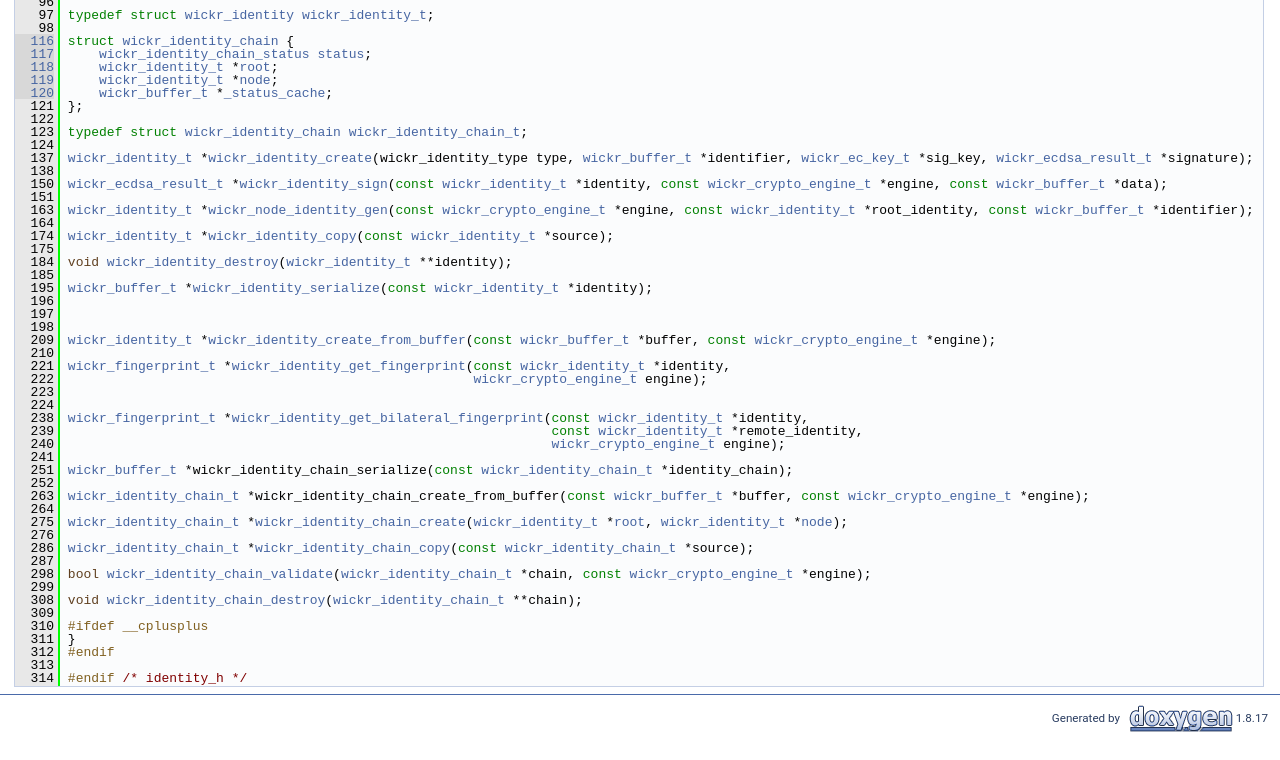
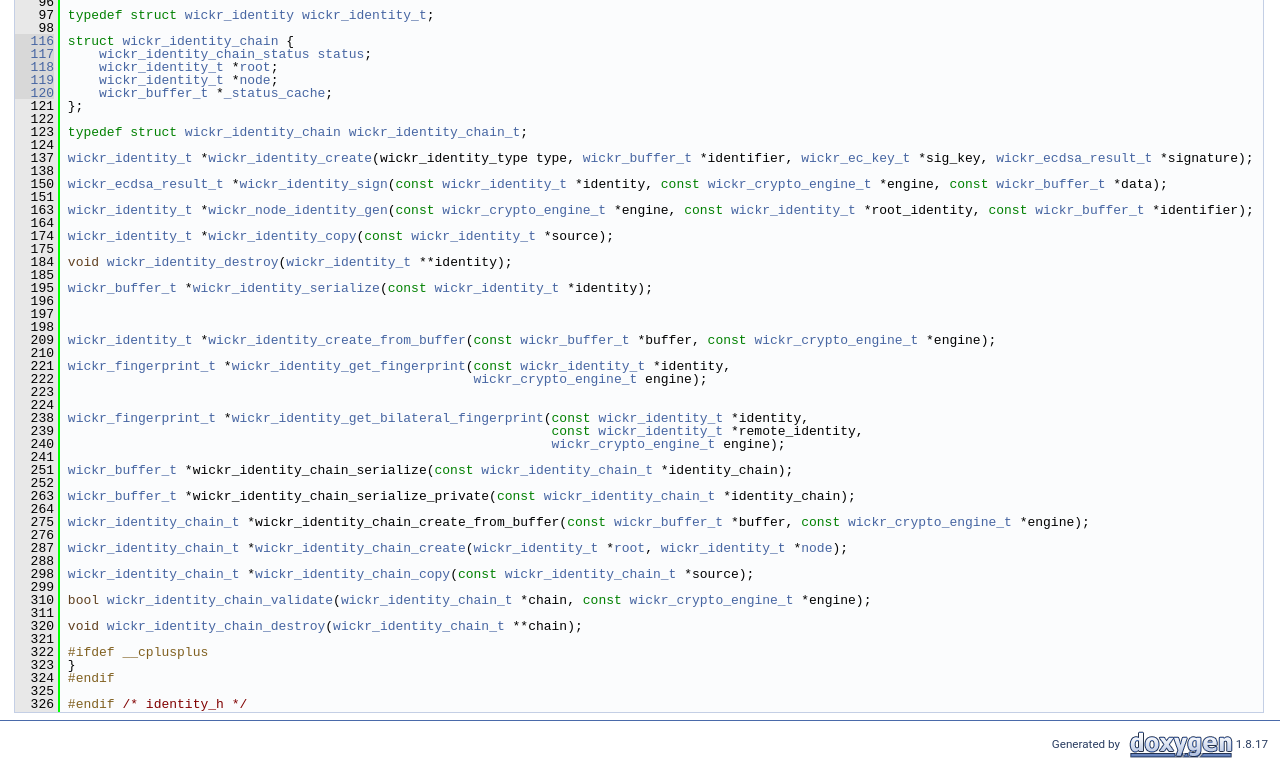
Before and after one commit to WickrInc/wickr-crypto-c, a website: page docs/html/identity_8h_source.html in a window 1280 px wide. Shown: the part 875-1635 px from the top of the page. Before the commit the page ends 1609 px from the top, so only its background shows below. Drawn offline with Linux system fonts and the light colour scheme.

Commit message:
Bump version to 1.13.1, update documentation

```diff
--- a/CMakeLists.txt
+++ b/CMakeLists.txt
@@ -7,7 +7,7 @@ project(WickrCryptoC)
 
 set(VERSION_MAJOR 1)
 set(VERSION_MINOR 13)
-set(VERSION_PATCH 0)
+set(VERSION_PATCH 1)
 
 set(VERSION_STRING ${VERSION_MAJOR}.${VERSION_MINOR}.${VERSION_PATCH} CACHE INTERNAL "")
 
--- a/docs/html/identity_8h_source.html
+++ b/docs/html/identity_8h_source.html
@@ -159,21 +159,23 @@ $(function() {
 <div class="line"><a name="l00241"></a><span class="lineno">  241</span>&#160;    </div>
 <div class="line"><a name="l00251"></a><span class="lineno">  251</span>&#160;<a class="code" href="structwickr__buffer.html">wickr_buffer_t</a> *wickr_identity_chain_serialize(<span class="keyword">const</span> <a class="code" href="structwickr__identity__chain.html">wickr_identity_chain_t</a> *identity_chain);</div>
 <div class="line"><a name="l00252"></a><span class="lineno">  252</span>&#160; </div>
-<div class="line"><a name="l00263"></a><span class="lineno">  263</span>&#160;<a class="code" href="structwickr__identity__chain.html">wickr_identity_chain_t</a> *wickr_identity_chain_create_from_buffer(<span class="keyword">const</span> <a class="code" href="structwickr__buffer.html">wickr_buffer_t</a> *buffer, <span class="keyword">const</span> <a class="code" href="structwickr__crypto__engine.html">wickr_crypto_engine_t</a> *engine);</div>
+<div class="line"><a name="l00263"></a><span class="lineno">  263</span>&#160;<a class="code" href="structwickr__buffer.html">wickr_buffer_t</a> *wickr_identity_chain_serialize_private(<span class="keyword">const</span> <a class="code" href="structwickr__identity__chain.html">wickr_identity_chain_t</a> *identity_chain);</div>
 <div class="line"><a name="l00264"></a><span class="lineno">  264</span>&#160; </div>
-<div class="line"><a name="l00275"></a><span class="lineno">  275</span>&#160;<a class="code" href="structwickr__identity__chain.html">wickr_identity_chain_t</a> *<a class="code" href="group__wickr__identity.html#ga79551385194ba6b044b676ce5c7400e6">wickr_identity_chain_create</a>(<a class="code" href="structwickr__identity.html">wickr_identity_t</a> *<a class="code" href="structwickr__identity__chain.html#a0982b1510591138e2e7d0546741bc6e0">root</a>, <a class="code" href="structwickr__identity.html">wickr_identity_t</a> *<a class="code" href="structwickr__identity__chain.html#a4343dae5f1c82057289c26e5c7bb1226">node</a>);</div>
+<div class="line"><a name="l00275"></a><span class="lineno">  275</span>&#160;<a class="code" href="structwickr__identity__chain.html">wickr_identity_chain_t</a> *wickr_identity_chain_create_from_buffer(<span class="keyword">const</span> <a class="code" href="structwickr__buffer.html">wickr_buffer_t</a> *buffer, <span class="keyword">const</span> <a class="code" href="structwickr__crypto__engine.html">wickr_crypto_engine_t</a> *engine);</div>
 <div class="line"><a name="l00276"></a><span class="lineno">  276</span>&#160; </div>
-<div class="line"><a name="l00286"></a><span class="lineno">  286</span>&#160;<a class="code" href="structwickr__identity__chain.html">wickr_identity_chain_t</a> *<a class="code" href="group__wickr__identity.html#gac9d708d340abcd0b54d87434b71d2d9e">wickr_identity_chain_copy</a>(<span class="keyword">const</span> <a class="code" href="structwickr__identity__chain.html">wickr_identity_chain_t</a> *source);</div>
-<div class="line"><a name="l00287"></a><span class="lineno">  287</span>&#160; </div>
-<div class="line"><a name="l00298"></a><span class="lineno">  298</span>&#160;<span class="keywordtype">bool</span> <a class="code" href="group__wickr__identity.html#ga3a4b103f6b03f82149a90f1b81c63456">wickr_identity_chain_validate</a>(<a class="code" href="structwickr__identity__chain.html">wickr_identity_chain_t</a> *chain, <span class="keyword">const</span> <a class="code" href="structwickr__crypto__engine.html">wickr_crypto_engine_t</a> *engine);</div>
+<div class="line"><a name="l00287"></a><span class="lineno">  287</span>&#160;<a class="code" href="structwickr__identity__chain.html">wickr_identity_chain_t</a> *<a class="code" href="group__wickr__identity.html#ga79551385194ba6b044b676ce5c7400e6">wickr_identity_chain_create</a>(<a class="code" href="structwickr__identity.html">wickr_identity_t</a> *<a class="code" href="structwickr__identity__chain.html#a0982b1510591138e2e7d0546741bc6e0">root</a>, <a class="code" href="structwickr__identity.html">wickr_identity_t</a> *<a class="code" href="structwickr__identity__chain.html#a4343dae5f1c82057289c26e5c7bb1226">node</a>);</div>
+<div class="line"><a name="l00288"></a><span class="lineno">  288</span>&#160; </div>
+<div class="line"><a name="l00298"></a><span class="lineno">  298</span>&#160;<a class="code" href="structwickr__identity__chain.html">wickr_identity_chain_t</a> *<a class="code" href="group__wickr__identity.html#gac9d708d340abcd0b54d87434b71d2d9e">wickr_identity_chain_copy</a>(<span class="keyword">const</span> <a class="code" href="structwickr__identity__chain.html">wickr_identity_chain_t</a> *source);</div>
 <div class="line"><a name="l00299"></a><span class="lineno">  299</span>&#160; </div>
-<div class="line"><a name="l00308"></a><span class="lineno">  308</span>&#160;<span class="keywordtype">void</span> <a class="code" href="group__wickr__identity.html#gadbddf6d49fddb2df103486970b3d564b">wickr_identity_chain_destroy</a>(<a class="code" href="structwickr__identity__chain.html">wickr_identity_chain_t</a> **chain);</div>
-<div class="line"><a name="l00309"></a><span class="lineno">  309</span>&#160; </div>
-<div class="line"><a name="l00310"></a><span class="lineno">  310</span>&#160;<span class="preprocessor">#ifdef __cplusplus</span></div>
-<div class="line"><a name="l00311"></a><span class="lineno">  311</span>&#160;}</div>
-<div class="line"><a name="l00312"></a><span class="lineno">  312</span>&#160;<span class="preprocessor">#endif</span></div>
-<div class="line"><a name="l00313"></a><span class="lineno">  313</span>&#160; </div>
-<div class="line"><a name="l00314"></a><span class="lineno">  314</span>&#160;<span class="preprocessor">#endif </span><span class="comment">/* identity_h */</span><span class="preprocessor"></span></div>
+<div class="line"><a name="l00310"></a><span class="lineno">  310</span>&#160;<span class="keywordtype">bool</span> <a class="code" href="group__wickr__identity.html#ga3a4b103f6b03f82149a90f1b81c63456">wickr_identity_chain_validate</a>(<a class="code" href="structwickr__identity__chain.html">wickr_identity_chain_t</a> *chain, <span class="keyword">const</span> <a class="code" href="structwickr__crypto__engine.html">wickr_crypto_engine_t</a> *engine);</div>
+<div class="line"><a name="l00311"></a><span class="lineno">  311</span>&#160; </div>
+<div class="line"><a name="l00320"></a><span class="lineno">  320</span>&#160;<span class="keywordtype">void</span> <a class="code" href="group__wickr__identity.html#gadbddf6d49fddb2df103486970b3d564b">wickr_identity_chain_destroy</a>(<a class="code" href="structwickr__identity__chain.html">wickr_identity_chain_t</a> **chain);</div>
+<div class="line"><a name="l00321"></a><span class="lineno">  321</span>&#160; </div>
+<div class="line"><a name="l00322"></a><span class="lineno">  322</span>&#160;<span class="preprocessor">#ifdef __cplusplus</span></div>
+<div class="line"><a name="l00323"></a><span class="lineno">  323</span>&#160;}</div>
+<div class="line"><a name="l00324"></a><span class="lineno">  324</span>&#160;<span class="preprocessor">#endif</span></div>
+<div class="line"><a name="l00325"></a><span class="lineno">  325</span>&#160; </div>
+<div class="line"><a name="l00326"></a><span class="lineno">  326</span>&#160;<span class="preprocessor">#endif </span><span class="comment">/* identity_h */</span><span class="preprocessor"></span></div>
 </div><!-- fragment --></div><!-- contents -->
 <div class="ttc" id="astructwickr__identity_html_a685dae977849c05c84ee4a0b10c9396d"><div class="ttname"><a href="structwickr__identity.html#a685dae977849c05c84ee4a0b10c9396d">wickr_identity::type</a></div><div class="ttdeci">wickr_identity_type type</div><div class="ttdef"><b>Definition:</b> identity.h:91</div></div>
 <div class="ttc" id="astructwickr__identity__chain_html_acee365b411eb4a7e7c68c115d60e166e"><div class="ttname"><a href="structwickr__identity__chain.html#acee365b411eb4a7e7c68c115d60e166e">wickr_identity_chain::status</a></div><div class="ttdeci">wickr_identity_chain_status status</div><div class="ttdef"><b>Definition:</b> identity.h:117</div></div>
--- a/package.json
+++ b/package.json
@@ -12,7 +12,7 @@
         "mocha": "5.1.x"
     },
     "description": "A node.js wrapper around the wickr-crypto-c library",
-    "version": "1.13.0",
+    "version": "1.13.1",
     "main": "node/lib/wickrcrypto.node",
     "scripts": {
         "install": "node-pre-gyp install 2> /dev/null || ./node_install.sh",
```
Also changed, not shown: 2 other files.
